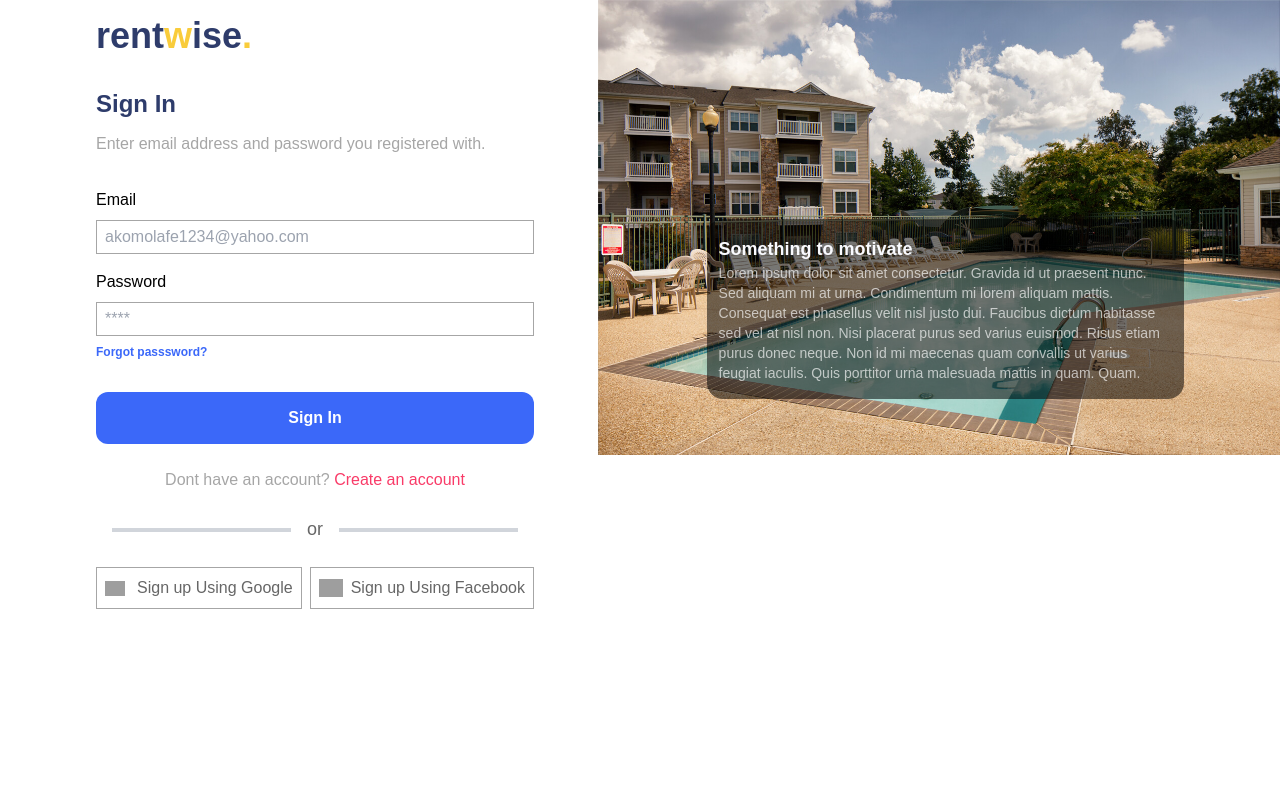
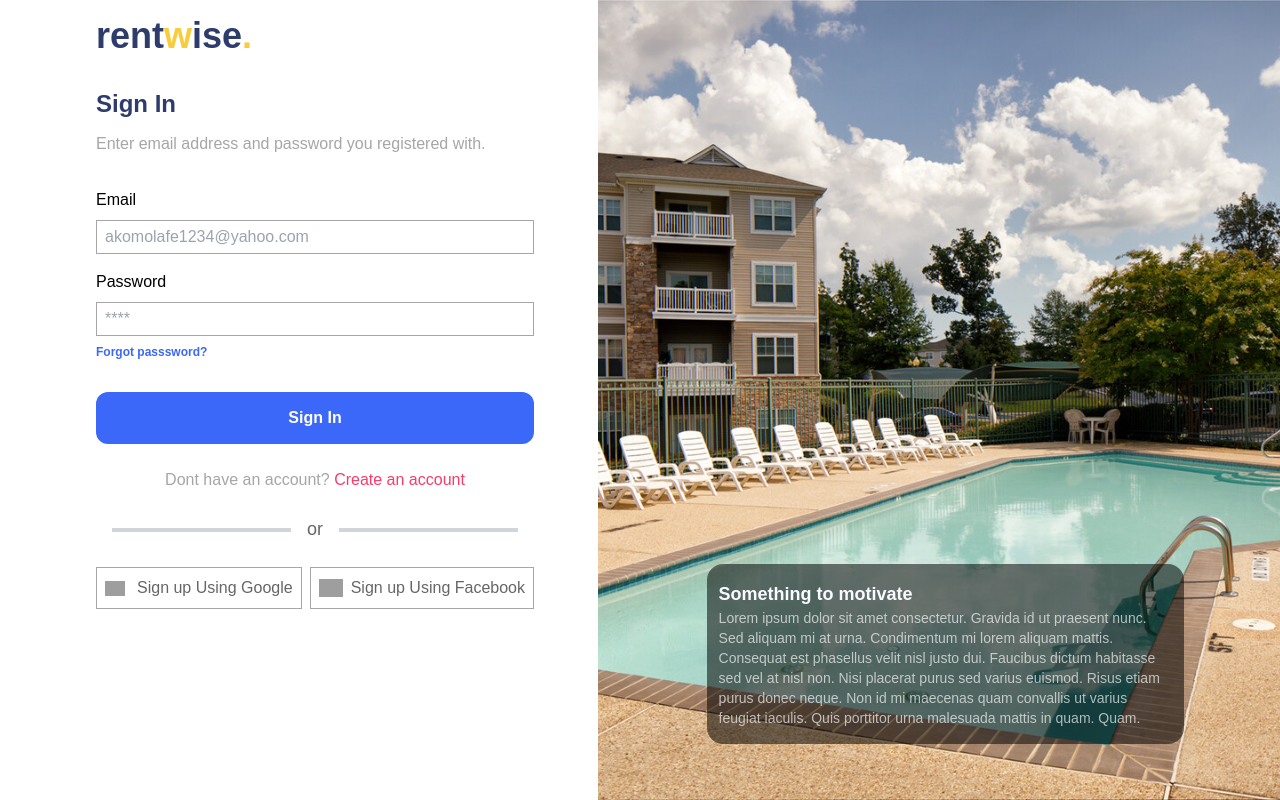
Before and after one commit to Obadea/rentwise, a React (Create React App) app: page /signin in a window 1280 px wide. Built offline with nearby package versions, Linux system fonts and the light colour scheme; grey boxes are pictures that could not be loaded; a web font is replaced by a local one.

Commit message:
image height fix

```diff
--- a/src/pages/signinpage/SignInPage.jsx
+++ b/src/pages/signinpage/SignInPage.jsx
@@ -24,7 +24,7 @@ function SignInPage() {
 
   return (
     <div className="flex flex-col lg:flex-row min-h-screen max-h-[1000px] ">
-      <div className=" mx-auto px-3 lg:pl-24 lg:pr-16  lg:flex-2 ">
+      <div className=" mx-auto px-3 lg:pl-24 lg:pr-16  md:flex-2 lg:flex-2 ">
         <div className="flex justify-between mt-4">
           <Logo />
           <button className="font-bold text-sm text-customSearchblue lg:hidden">
@@ -117,9 +117,9 @@ function SignInPage() {
         //   backgroundPosition: "center",
         //   backgroundRepeat: "no-repeat",
         // }}
-        className="hidden lg:flex flex-1  relative  h-full   "
+        className="hidden lg:block md:flex-1 lg:flex-3 relative   "
       >
-        <img src={swimming} alt="" className="h-full w-full " />
+        <img src={swimming} alt="" className="h-full w-full object-cover" />
         <div className="absolute w-[70%] rounded-2xl py-4 px-3 gap-4 bottom-14 right-24 bg-[#00000087]">
           <h4 className="text-textcolor font-bold text-lg">
             Something to motivate
```
